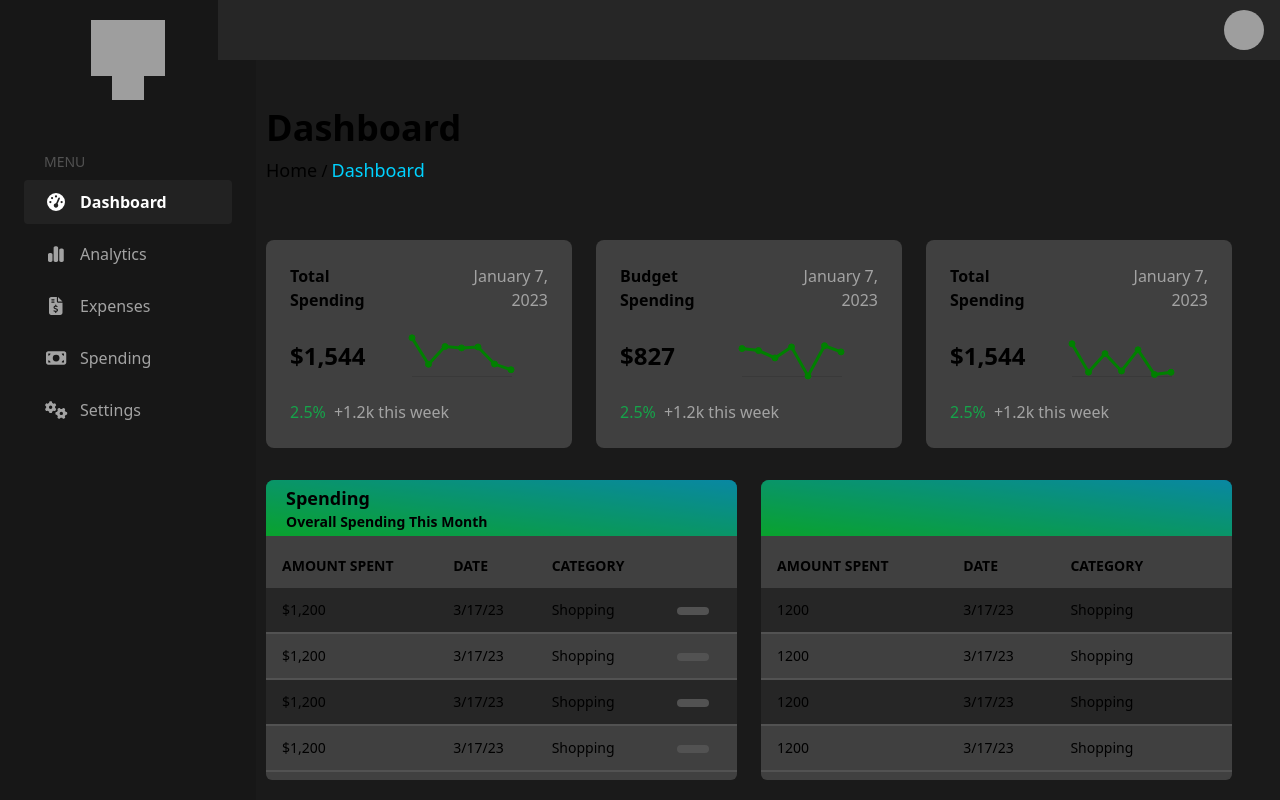
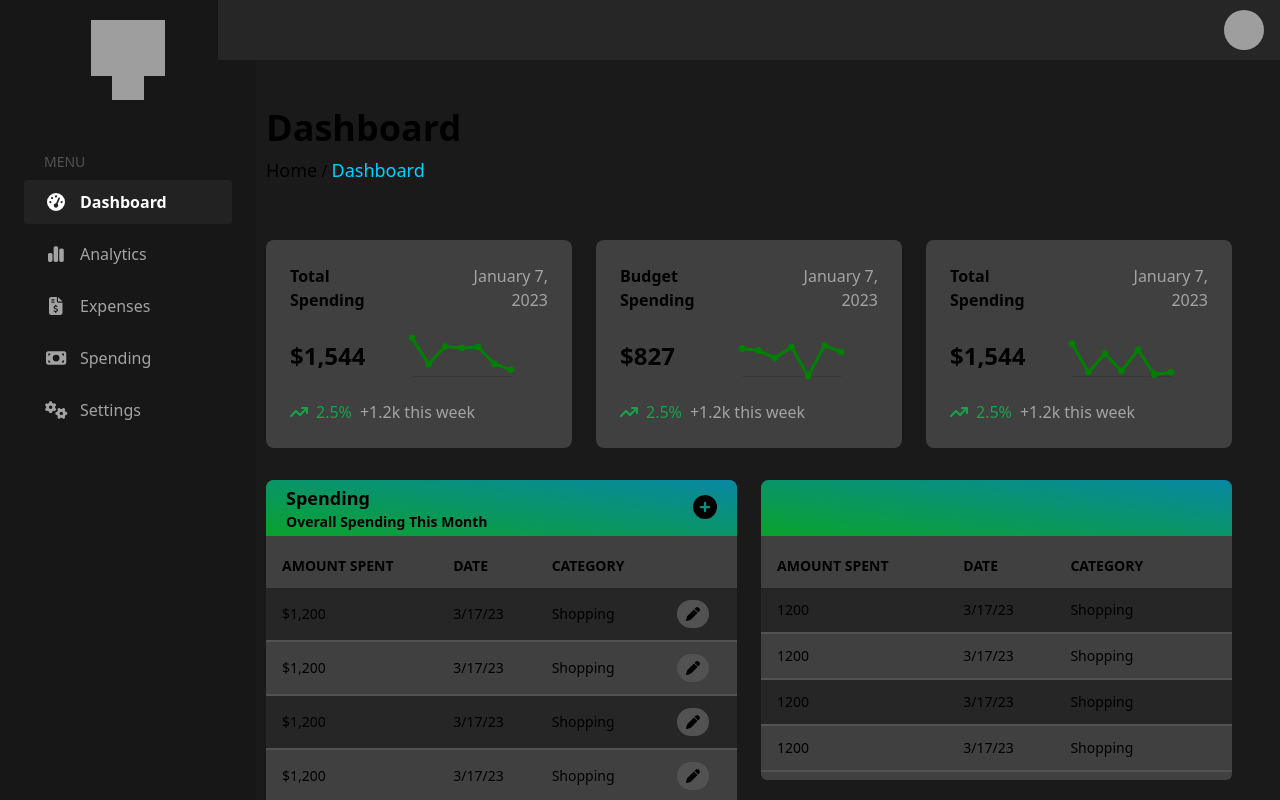
Before and after one commit to Afflurish/Afflurish, a Next.js app in the folder client/: page /dashboard in a window 1280 px wide. Built offline with nearby package versions, Linux system fonts and the light colour scheme; grey boxes are pictures that could not be loaded.

Commit message:
Use direct icon imports in common components

```diff
--- a/client/src/components/Common/RecapCard.tsx
+++ b/client/src/components/Common/RecapCard.tsx
@@ -14,6 +14,7 @@ import { faker } from '@faker-js/faker';
 
 import Card from './Card';
 import { FontAwesomeIcon } from '@fortawesome/react-fontawesome';
+import { faArrowTrendUp } from '@fortawesome/free-solid-svg-icons';
 
 export interface RecapCard {
     title: string,
@@ -99,7 +100,7 @@ function RecapCard({ title, data }: RecapCard) {
             </Flex>
             <Flex>
                 <Box>
-                    <FontAwesomeIcon icon="arrow-trend-up" className="text-green-600 mr-2" />
+                    <FontAwesomeIcon icon={faArrowTrendUp} className="text-green-600 mr-2" />
                 </Box>
                 <Box>
                     <h1 className="text-green-600 mr-2">2.5%</h1>
--- a/client/src/components/Common/Table/CreateAction.tsx
+++ b/client/src/components/Common/Table/CreateAction.tsx
@@ -1,5 +1,6 @@
 import React from 'react';
 import { FontAwesomeIcon } from '@fortawesome/react-fontawesome';
+import { faCirclePlus } from '@fortawesome/free-solid-svg-icons';
 
 export interface CreateActionProps {
     onCreate?: React.MouseEventHandler
@@ -14,7 +15,7 @@ function CreateAction({ onCreate }: CreateActionProps) {
     return(
         <div className="pl-2">
             <div className="group hover:bg-white rounded-full" onClick={onCreate}>
-                <FontAwesomeIcon className={`text-2xl order-last rounded-full z-10 ${hoverClass}`} icon="circle-plus" />
+                <FontAwesomeIcon className={`text-2xl order-last rounded-full z-10 ${hoverClass}`} icon={faCirclePlus} />
             </div>
         </div>
     );
--- a/client/src/components/Common/Table/EditAction.tsx
+++ b/client/src/components/Common/Table/EditAction.tsx
@@ -1,4 +1,5 @@
 import { FontAwesomeIcon } from '@fortawesome/react-fontawesome';
+import { faPen } from '@fortawesome/free-solid-svg-icons';
 
 export interface EditActionProps {
     onEdit?: React.MouseEventHandler
@@ -17,7 +18,7 @@ function EditAction({ onEdit }: EditActionProps) {
             `}
             onClick={onEdit}
         >
-            <FontAwesomeIcon icon="pen" />
+            <FontAwesomeIcon icon={faPen} />
         </div>
     );
 };
```
